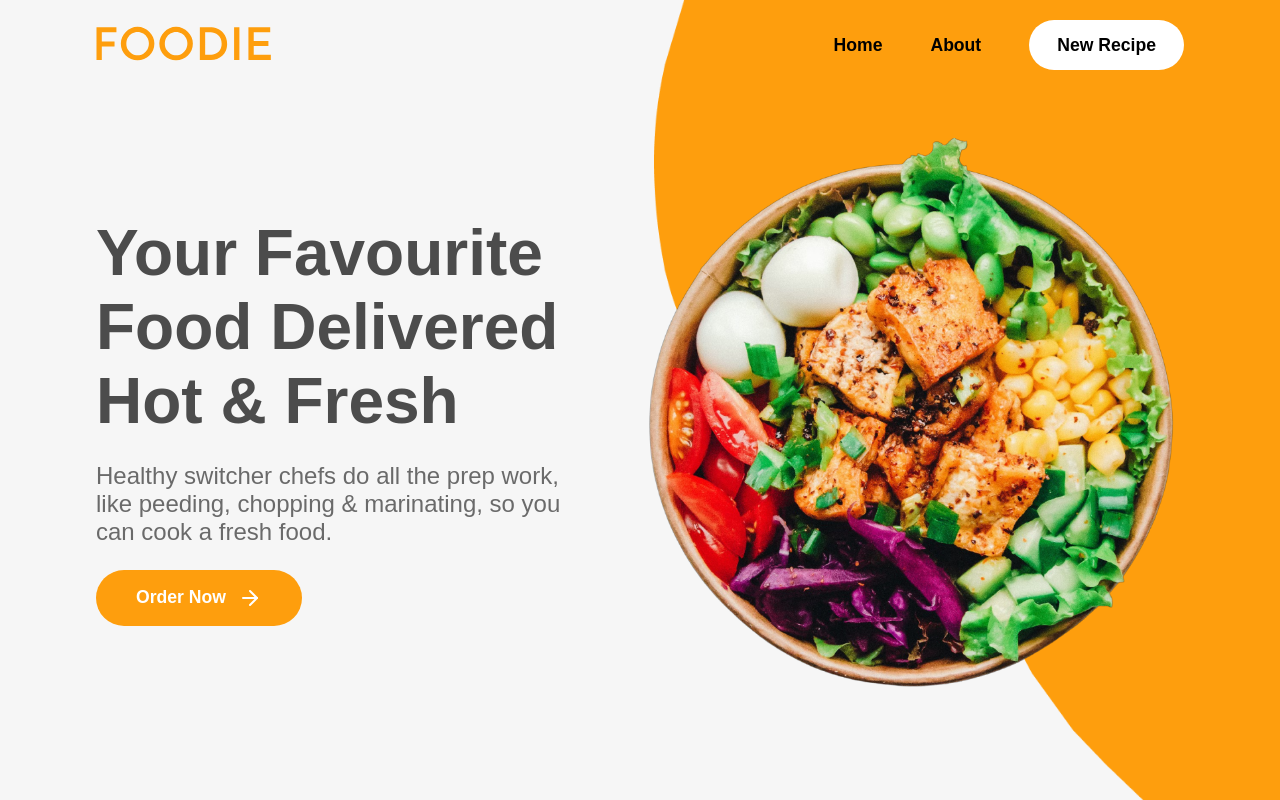
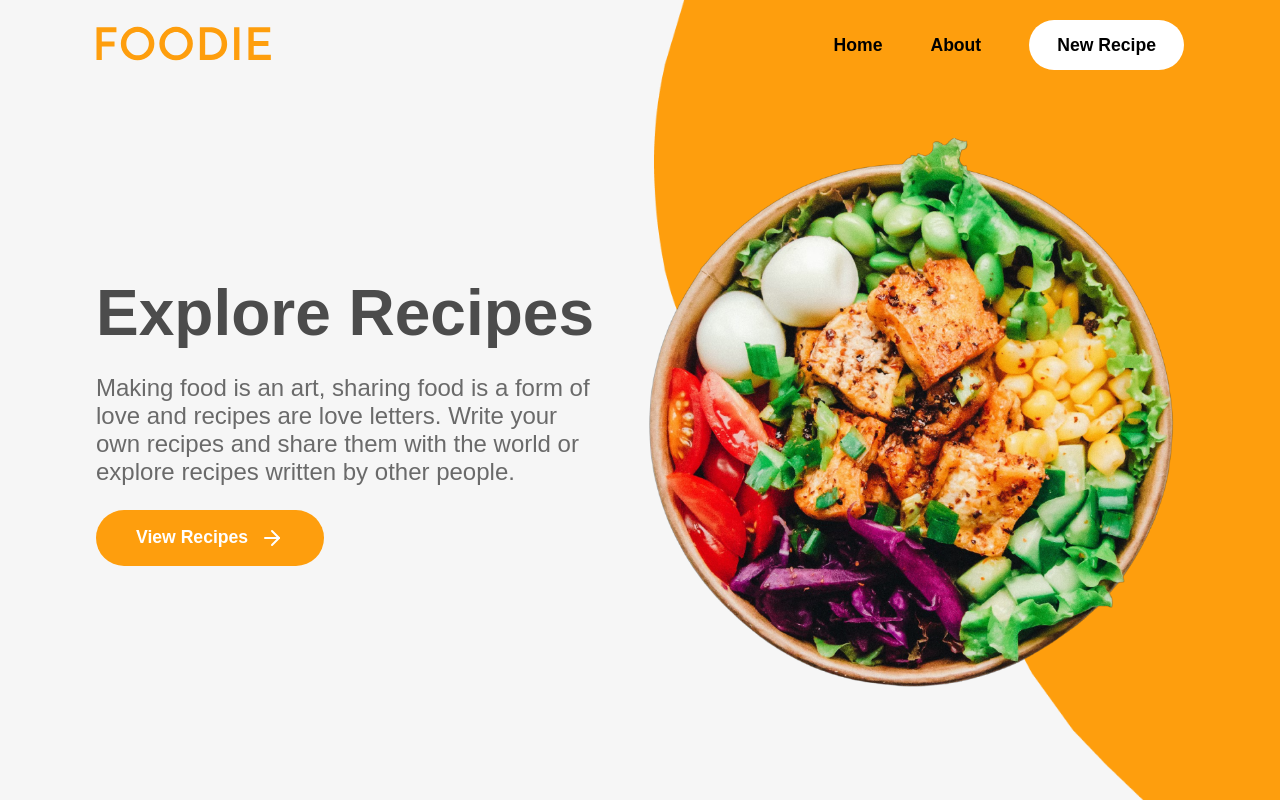
Before and after one commit to Ndathi08/my-recipe-book, a React (Create React App) app: page / in a window 1280 px wide. Shown: the top 800 px of the page. Built offline with nearby package versions, Linux system fonts and the light colour scheme.

Commit message:
feat: add call to action and description in hero section.

```diff
--- a/src/components/Hero.tsx
+++ b/src/components/Hero.tsx
@@ -14,14 +14,14 @@ const Hero = () => {
         </div>
         <div className="home-text-section">
           <h1 className="primary-heading">
-            Your Favourite Food Delivered Hot & Fresh
+            Explore Recipes
           </h1>
           <p className="primary-text">
-            Healthy switcher chefs do all the prep work, like peeding, chopping
-            & marinating, so you can cook a fresh food.
+          Making food is an art, sharing food is a  form of love and recipes are love letters.
+          Write your own recipes and share them with the world or explore recipes written by other people.
           </p>
           <button className="secondary-button">
-            Order Now <FiArrowRight />{" "}
+            View Recipes <FiArrowRight />{" "}
           </button>
         </div>
         <div className="home-image-section">
```
